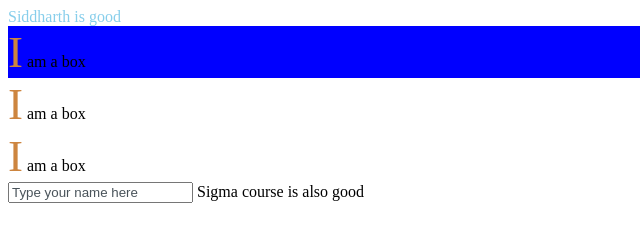
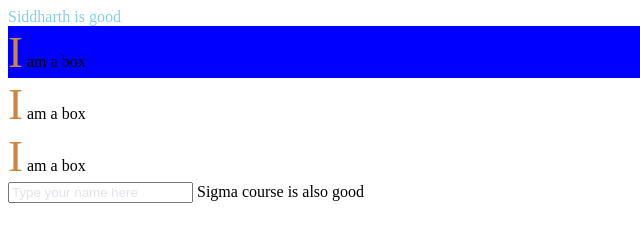
Before and after one commit to SiddharthKuma/SigmaWebDeveloment, a plain HTML site: page Video 35/index.html in a window 1280 px wide. Shown: the full height of the page, 0-640 px from the left. Drawn offline with Linux system fonts and the light colour scheme.

Commit message:
Update raja.css

```diff
--- a/Video 35/raja.css
+++ b/Video 35/raja.css
@@ -41,5 +41,5 @@ box,
 }
 
 input::placeholder {
-    color: rgba(16, 29, 38, 0.76)
+    color: rgba(218, 217, 226, 0.76)
 }
```
